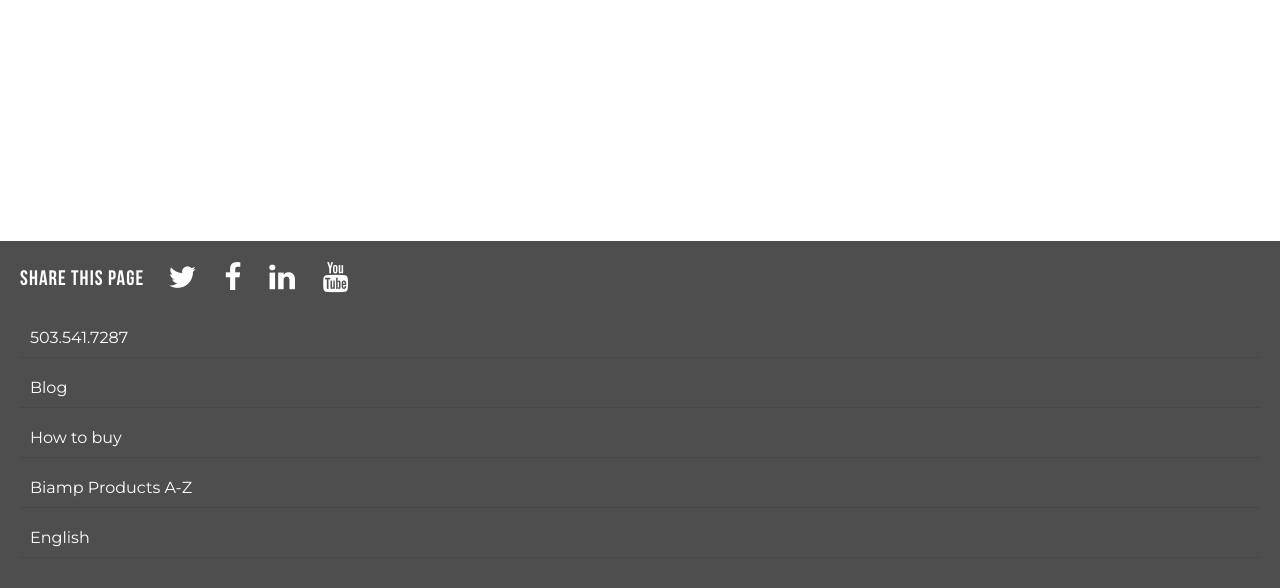
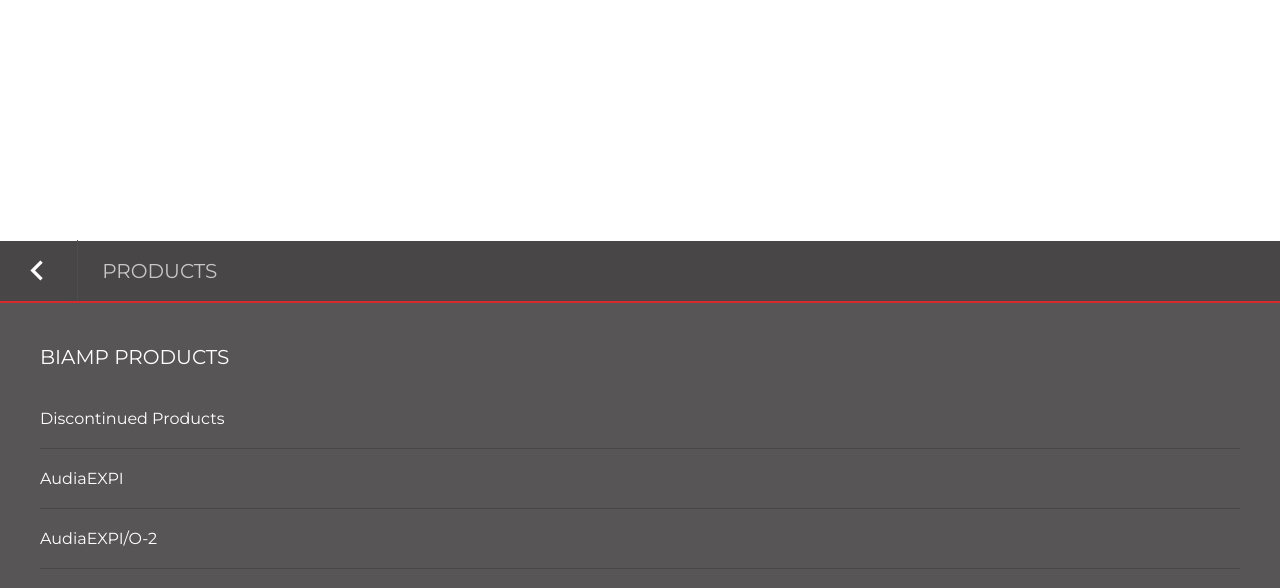
Before and after one commit to omniosi/biamp, a PHP site: page / in a window 1280 px wide. Shown: the part 2012-2600 px from the top of the page. Run offline with PHP 8.4, Linux system fonts and the light colour scheme; some web fonts are replaced.

Commit message:
footer mega menu start

```diff
--- a/modules/footer-desktop-styles.php
+++ b/modules/footer-desktop-styles.php
@@ -33,3 +33,6 @@
 	border-bottom: none;
 	color: #D9272E;
 }
+.mega-menu.btm{
+	bottom: 80px;
+}
--- a/modules/footer-styles.php
+++ b/modules/footer-styles.php
@@ -53,3 +53,34 @@
 	border-bottom: 1px solid #D9272E;
 	color: #fff;
 }
+.mega-menu.btm{
+	/*position: static;*/
+	position: absolute;
+	bottom: 0;
+	top: auto;
+	/*padding: 20px;*/
+	padding: 0 20px;
+	overflow-y: auto;
+	max-height: 347px;
+}
+.mega-menu.btm .menu-back{
+	position: fixed;
+	top: auto;
+}
+.mega-menu.btm .two-col{
+	padding: 20px 20px 0;
+}
+.mega-menu.btm .two-col p{
+	padding-top: 84px;
+}
+.mega-menu.btm .four-col{
+	border:none;
+	padding: 0;
+}
+.mega-menu.btm li{
+	text-transform: capitalize;
+	font-size: 16px;
+	margin-bottom: 0;
+	border-bottom: 1px solid #494647;
+	padding: 20px 0;
+}
--- a/modules/footer.php
+++ b/modules/footer.php
@@ -1,3 +1,70 @@
+<div class="mega-menu btm menu-lang">
+	<!-- mobile menu title and back button -->
+	<div class="menu-back">
+		<span class="icon icon-keyboard_arrow_left"></span>
+		<span class="title">Language</span>
+	</div>
+	<div class="col two-col">
+		<p>Choose your language</p>
+	</div>
+	<ul class="col two-col">
+		<li><a href="http://ar.biamp.com"><span>لعَرَبِيةُ</span></a></li>
+		<li><a href="http://cn.biamp.com"><span>中文</span></a></li>
+		<li><a href="#"><span>Deutsch</span></a></li>
+		<li><a href="#"><span>English</span></a></li>
+		<li><a href="#"><span>Español</span></a></li>
+	</ul>
+</div>
+<div class="mega-menu btm menu-prod">
+	<!-- mobile menu title and back button -->
+	<div class="menu-back">
+		<span class="icon icon-keyboard_arrow_left"></span>
+		<span class="title">Products</span>
+	</div>
+	<div class="col two-col">
+		<p>Biamp Products</p>
+	</div>
+	<div class="col two-col">
+		<ul class="col four-col">
+			<li><a href="#"><span>Discontinued Products</span></a></li>
+			<li><a href="#"><span>AudiaEXPI</span></a></li>
+			<li><a href="#"><span>AudiaEXPI/O-2</span></a></li>
+			<li><a href="#"><span>AudiaEXPI-4</span></a></li>
+			<li><a href="#"><span>AudiaEXPO</span></a></li>
+			<li><a href="#"><span>AudiaEXPO-4</span></a></li>
+			<li><a href="#"><span>AudiaFLEX</span></a></li>
+			<li><a href="#"><span>AudiaFUSION</span></a></li>
+			<li><a href="#"><span>Biamp Canvas</span></a></li>
+			<li><a href="#"><span>CM1</span></a></li>
+			<li><a href="#"><span>daVinci</span></a></li>
+			<li><a href="#"><span>Logic Box</span></a></li>
+			<li><a href="#"><span>Nexia CS</span></a></li>
+			<li><a href="#"><span>Nexia PM</span></a></li>
+			<li><a href="#"><span>Nexia SP</span></a></li>
+			<li><a href="#"><span>Nexia TC</span></a></li>
+			<li><a href="#"><span>Nexia VC</span></a></li>
+		</ul>
+		<ul class="col four-col">
+			<li><a href="#"><span>NPS-1</span></a></li>
+			<li><a href="#"><span>Oreno</span></a></li>
+			<li><a href="#"><span>RCB Hub</span></a></li>
+			<li><a href="#"><span>RED-1</span></a></li>
+			<li><a href="#"><span>RED-1F</span></a></li>
+			<li><a href="#"><span>Select 8</span></a></li>
+			<li><a href="#"><span>Sona AEC Technology</span></a></li>
+			<li><a href="#"><span>Tesira EX-IN</span></a></li>
+			<li><a href="#"><span>Tesira EX-IO</span></a></li>
+			<li><a href="#"><span>Tesira EX-LOGIC</span></a></li>
+			<li><a href="#"><span>Tesira EX-MOD</span></a></li>
+			<li><a href="#"><span>Tesira EX-OUT</span></a></li>
+			<li><a href="#"><span>Tesira HD-1</span></a></li>
+			<li><a href="#"><span>Tesira SERVER</span></a></li>
+			<li><a href="#"><span>Tesira SERVER-IO</span></a></li>
+			<li><a href="#"><span>Tesira TEC-1i</span></a></li>
+			<li><a href="#"><span>Tesira TEC-1s</span></a></li>
+		</ul>
+	</div>
+</div>
 <div class="footer">
 	<div class="share">
 		<span class="title">Share this page</span>
```
